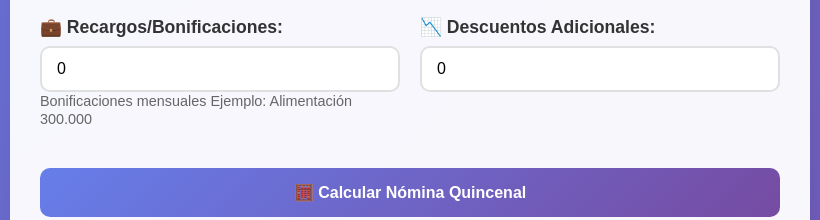
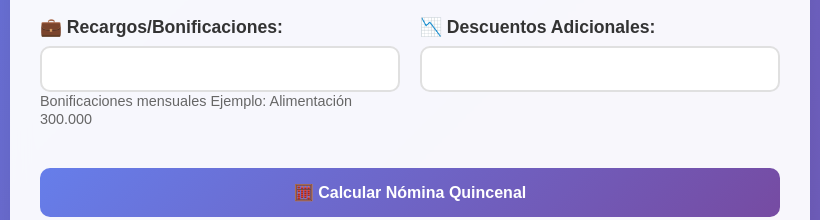
Before and after one commit to JulianPerez099/Payroll-Calculator, a plain HTML site: page index.html in a window 1280 px wide. Shown: the part 495-715 px from the top of the page, 230-1050 px from the left. Drawn offline with Linux system fonts and the light colour scheme.

Commit message:
Update Final

```diff
--- a/index.html
+++ b/index.html
@@ -212,13 +212,13 @@
         <div class="grid">
             <div class="form-group">
                 <label for="recargos">💼 Recargos/Bonificaciones:</label>
-                <input type="number" id="recargos" value="0" min="0">
+                <input type="number" id="recargos" value="" min="0">
                 <small style="color: #666; font-size: 0.9em;">Bonificaciones mensuales Ejemplo: Alimentación 300.000</small>
             </div>
 
             <div class="form-group">
                 <label for="descuentos">📉 Descuentos Adicionales:</label>
-                <input type="number" id="descuentos" value="0" min="0">
+                <input type="number" id="descuentos" value="" min="0">
             </div>
         </div>
 
```
